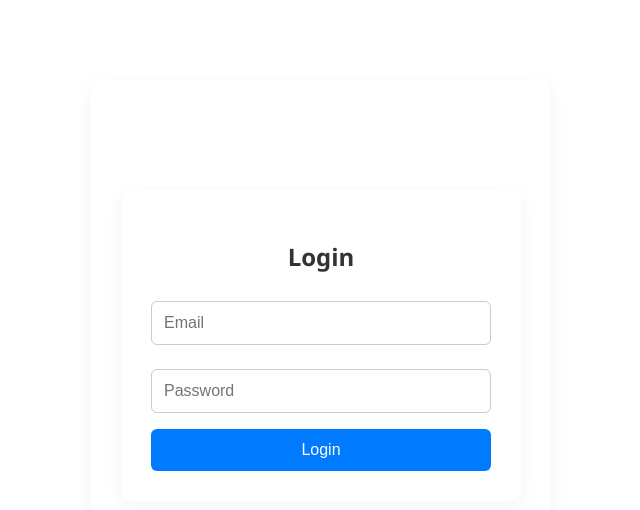
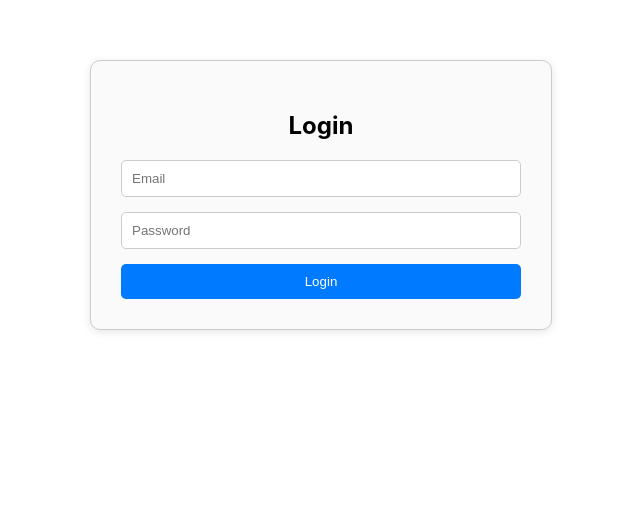
Before and after one commit to ritikaa-tech/SkillShareHubAICode, a React (Create React App) app in the folder client/: page /login in a window 1280 px wide. Shown: the top 510 px of the page, without its empty margins (319-959 px from the left). Built offline with nearby package versions, Linux system fonts and the light colour scheme.

Commit message:
Update Login.css

```diff
--- a/client/src/pages/Login.css
+++ b/client/src/pages/Login.css
@@ -1,59 +1,51 @@
-/* Container styling */
-div {
+.login-container {
   max-width: 400px;
-  margin: 80px auto;
+  margin: 60px auto;
   padding: 30px;
+  border: 1px solid #ccc;
   border-radius: 10px;
-  box-shadow: 0 4px 15px rgba(179, 147, 147, 0.1);
-  background-color: #fff;
-  font-family: 'Segoe UI', Tahoma, Geneva, Verdana, sans-serif;
+  background-color: #fafafa;
+  box-shadow: 0 2px 8px rgba(0, 0, 0, 0.1);
 }
 
-/* Header */
-h2 {
+.login-title {
   text-align: center;
   margin-bottom: 20px;
-  color: #333;
 }
 
-/* Input fields */
-input[type="email"],
-input[type="password"] {
-  width: 100%;
-  padding: 12px;
-  margin: 8px 0 16px;
-  box-sizing: border-box;
-  border: 1px solid #ccc;
-  border-radius: 6px;
-  font-size: 16px;
-  transition: border 0.3s ease;
+.login-error {
+  color: red;
+  text-align: center;
+  margin-bottom: 10px;
 }
 
-input:focus {
-  border-color: #007bff;
-  outline: none;
+.login-success {
+  color: green;
+  text-align: center;
+  margin-bottom: 10px;
 }
 
-/* Button */
-button[type="submit"] {
-  width: 100%;
-  padding: 12px;
+.login-form {
+  display: flex;
+  flex-direction: column;
+}
+
+.login-input {
+  padding: 10px;
+  margin-bottom: 15px;
+  border: 1px solid #ccc;
+  border-radius: 5px;
+}
+
+.login-button {
+  padding: 10px;
   background-color: #007bff;
   color: white;
   border: none;
-  border-radius: 6px;
-  font-size: 16px;
+  border-radius: 5px;
   cursor: pointer;
-  transition: background-color 0.3s ease;
 }
 
-button:hover {
+.login-button:hover {
   background-color: #0056b3;
 }
-
-/* Feedback messages */
-p {
-  margin: 10px 0;
-  font-size: 14px;
-  text-align: center;
-}
```
